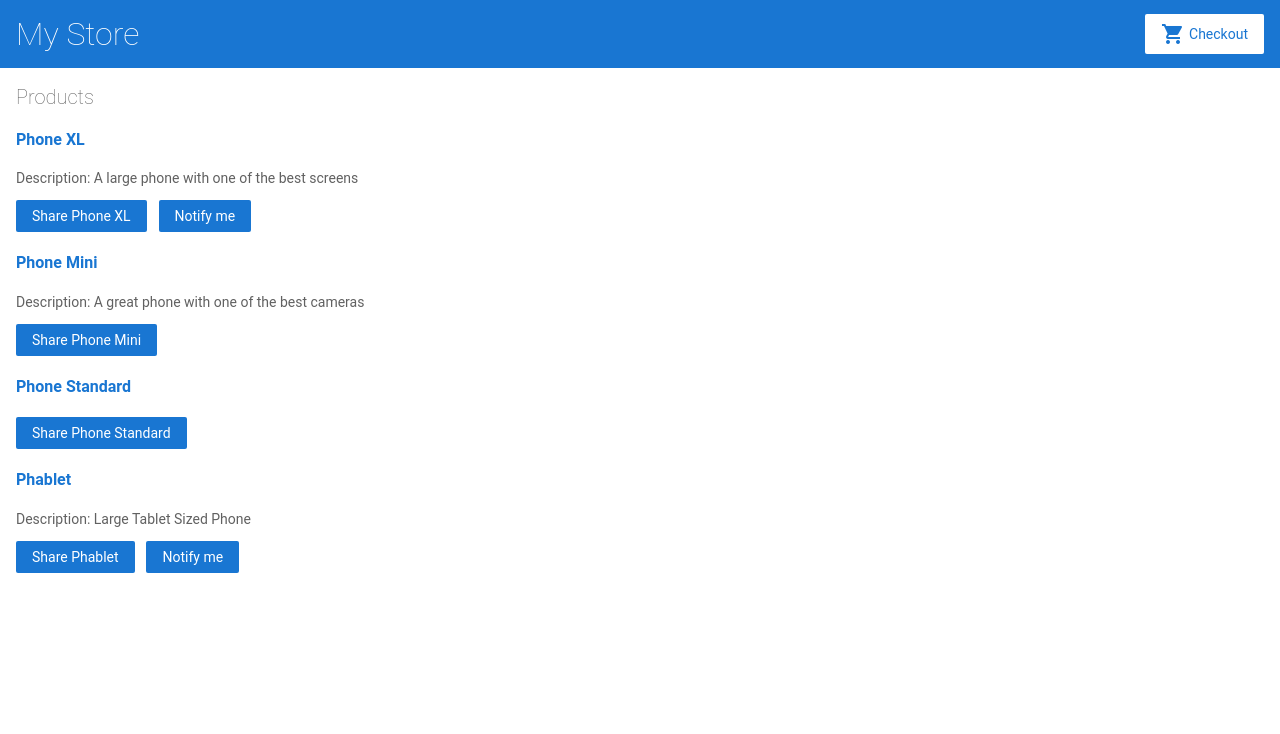
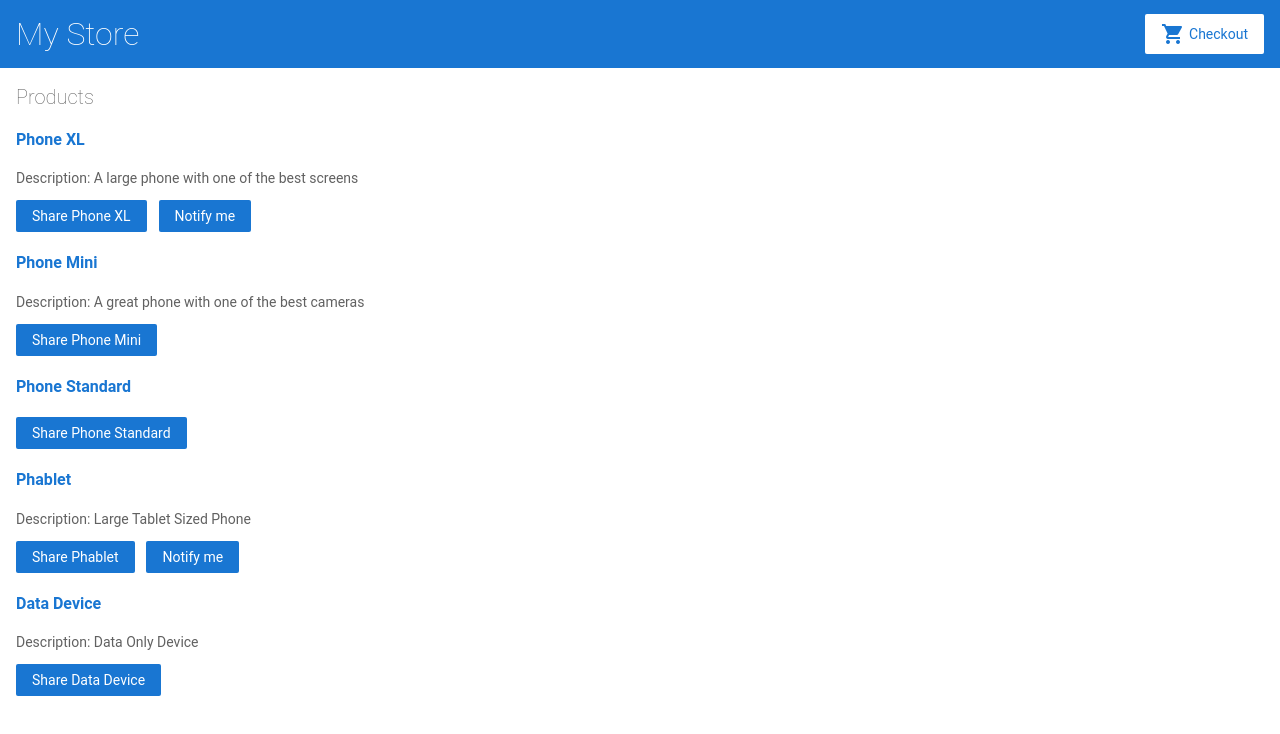
Before and after one commit to gopal804/angular-io-start-gs, an Angular app: page / in a window 1280 px wide. Shown: the top 734 px of the page. Built offline with nearby package versions, Linux system fonts and the light colour scheme.

Commit message:
more products

```diff
--- a/src/app/products.ts
+++ b/src/app/products.ts
@@ -18,7 +18,11 @@ export const products = [
     name: 'Phablet',
     price: 999,
     description: 'Large Tablet Sized Phone'
-
+  },
+  {
+    name: 'Data Device',
+    price: 279,
+    description: 'Data Only Device'
   }
 ];
 
```
